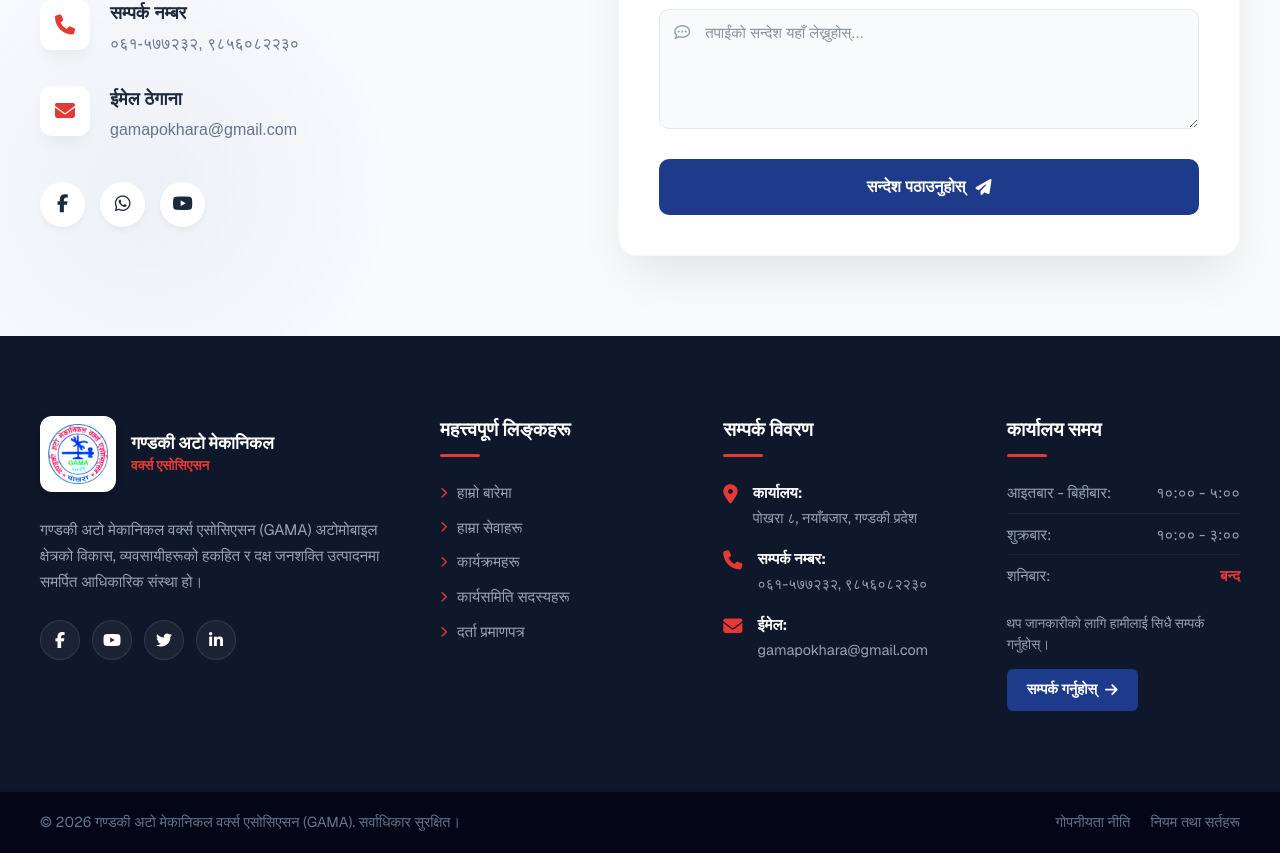
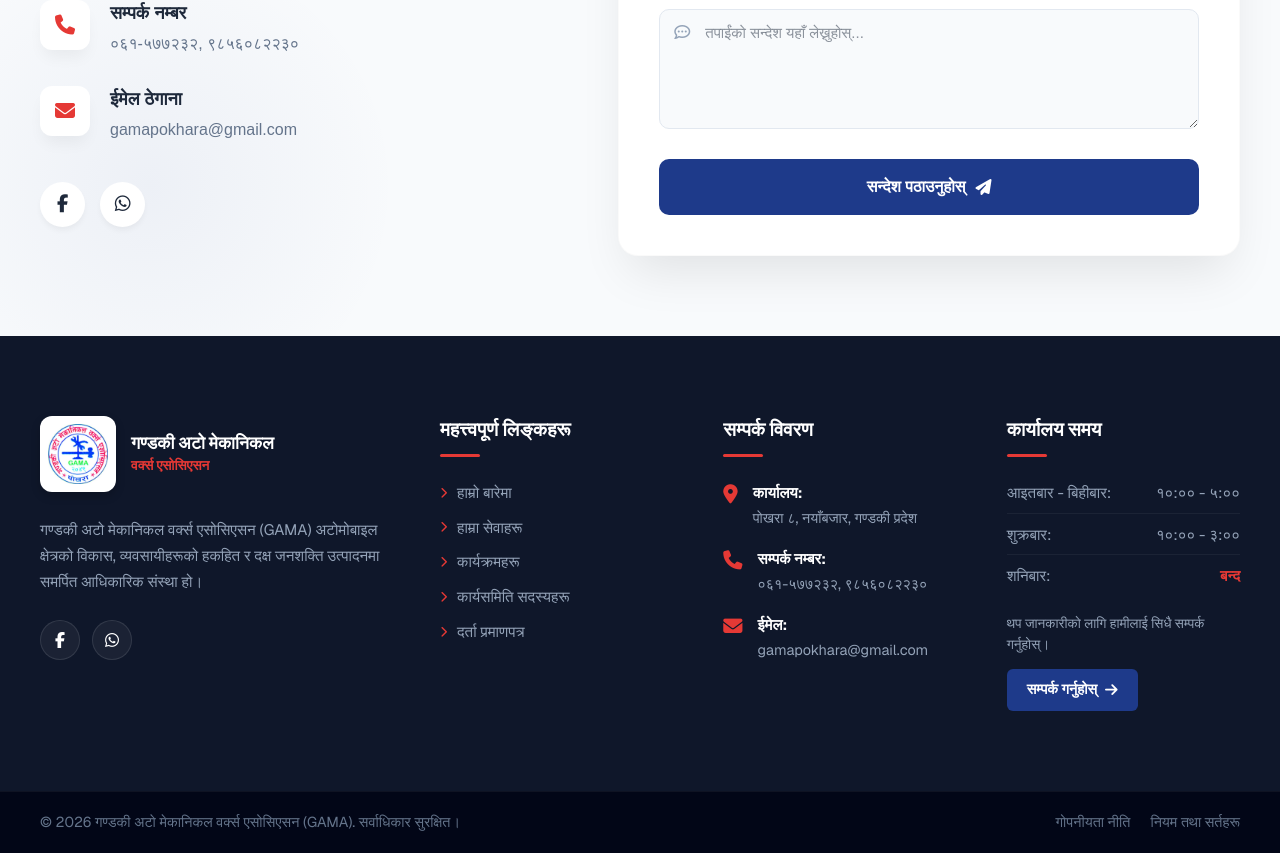
Before and after one commit to mijashsunar10/Gandaki_automobile_association, a Next.js app in the folder gama/: page /contact in a window 1280 px wide. Shown: the part 565-1418 px from the top of the page. Built offline with nearby package versions, Linux system fonts and the light colour scheme.

Commit message:
The link is changed

```diff
--- a/gama/app/components/ContactSection/ContactSection.tsx
+++ b/gama/app/components/ContactSection/ContactSection.tsx
@@ -75,9 +75,8 @@ const ContactSection = () => {
           </div>
 
           <div className={styles.socialLinks}>
-            <a href="#" className={styles.socialIcon}><i className="fa-brands fa-facebook-f"></i></a>
-            <a href="#" className={styles.socialIcon}><i className="fa-brands fa-whatsapp"></i></a>
-            <a href="#" className={styles.socialIcon}><i className="fa-brands fa-youtube"></i></a>
+            <a href="https://www.facebook.com/profile.php?id=61593467009034" target="_blank" rel="noopener noreferrer" className={styles.socialIcon}><i className="fa-brands fa-facebook-f"></i></a>
+            <a href="https://wa.me/9779856082230" target="_blank" rel="noopener noreferrer" className={styles.socialIcon}><i className="fa-brands fa-whatsapp"></i></a>
           </div>
         </div>
 
--- a/gama/app/components/Footer/Footer.tsx
+++ b/gama/app/components/Footer/Footer.tsx
@@ -35,10 +35,8 @@ const Footer = () => {
               गण्डकी अटो मेकानिकल वर्क्स एसोसिएसन (GAMA) अटोमोबाइल क्षेत्रको विकास, व्यवसायीहरूको हकहित र दक्ष जनशक्ति उत्पादनमा समर्पित आधिकारिक संस्था हो।
             </p>
             <div className={styles.socialLinks}>
-              <a href="#" className={styles.socialIcon}><i className="fa-brands fa-facebook-f"></i></a>
-              <a href="#" className={styles.socialIcon}><i className="fa-brands fa-youtube"></i></a>
-              <a href="#" className={styles.socialIcon}><i className="fa-brands fa-twitter"></i></a>
-              <a href="#" className={styles.socialIcon}><i className="fa-brands fa-linkedin-in"></i></a>
+              <a href="https://www.facebook.com/profile.php?id=61593467009034" target="_blank" rel="noopener noreferrer" className={styles.socialIcon}><i className="fa-brands fa-facebook-f"></i></a>
+              <a href="https://wa.me/9779856082230" target="_blank" rel="noopener noreferrer" className={styles.socialIcon}><i className="fa-brands fa-whatsapp"></i></a>
             </div>
           </div>
 
```
